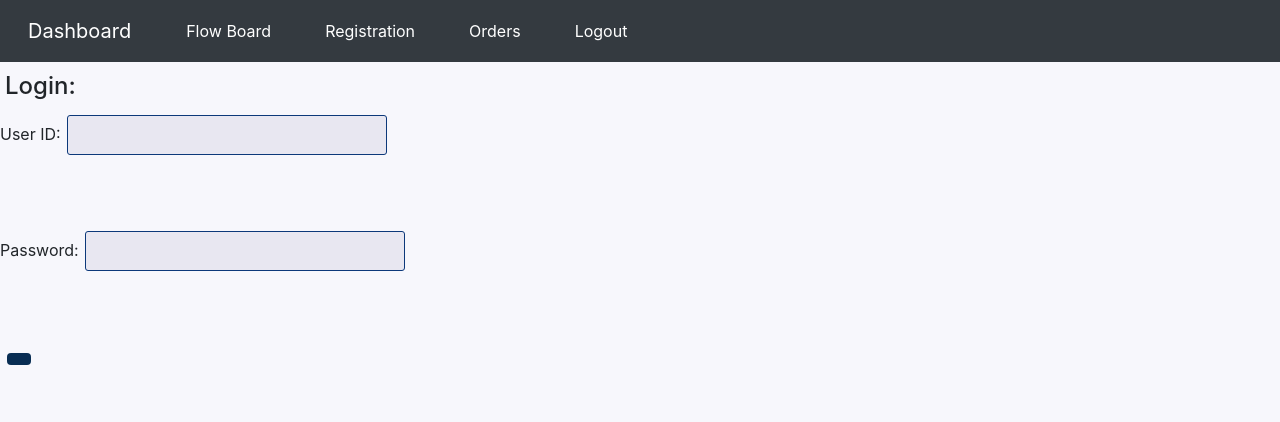
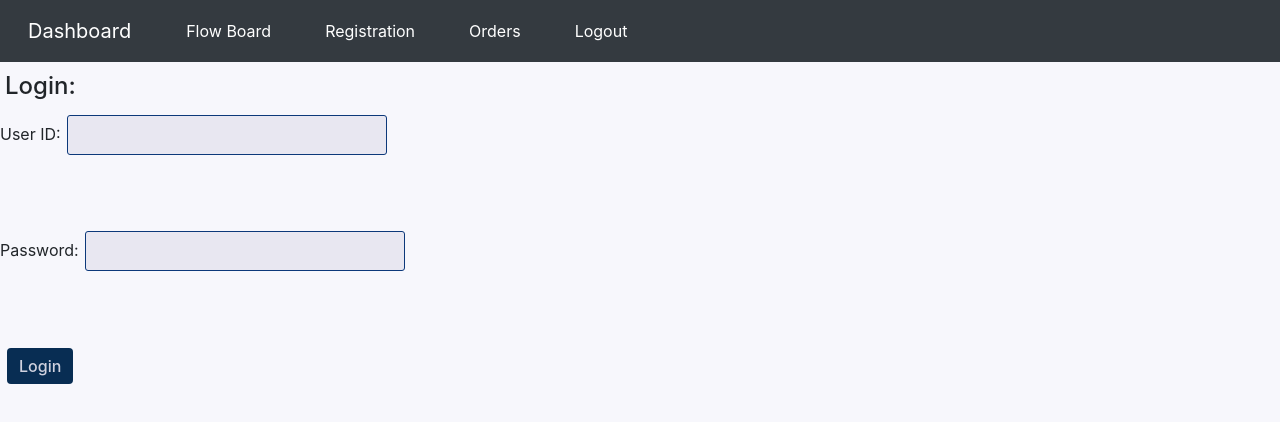
Before and after one commit to chance-404/EHR_project, an Angular app in the folder EHR-app/: page /login in a window 1280 px wide. Shown: the top 422 px of the page. Built offline with nearby package versions, Linux system fonts and the light colour scheme.

Commit message:
fixed login button 🙃

```diff
--- a/EHR-app/src/app/login/login.html
+++ b/EHR-app/src/app/login/login.html
@@ -34,6 +34,6 @@
   <br>
   <br>
 
-  <button type= "submit" id= "login-button"></button>
+  <button type= "submit" id= "login-button">Login</button>
 
 </form>
```
